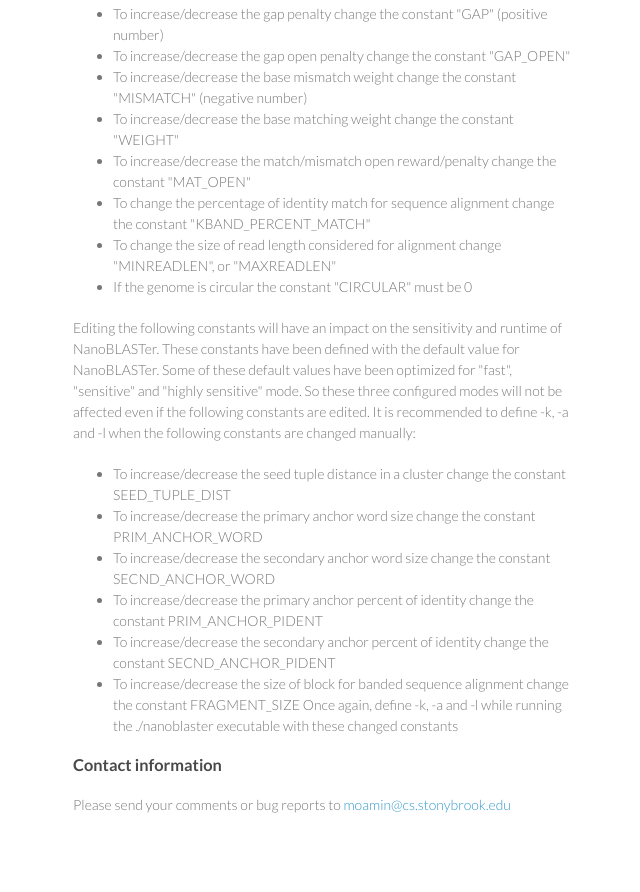
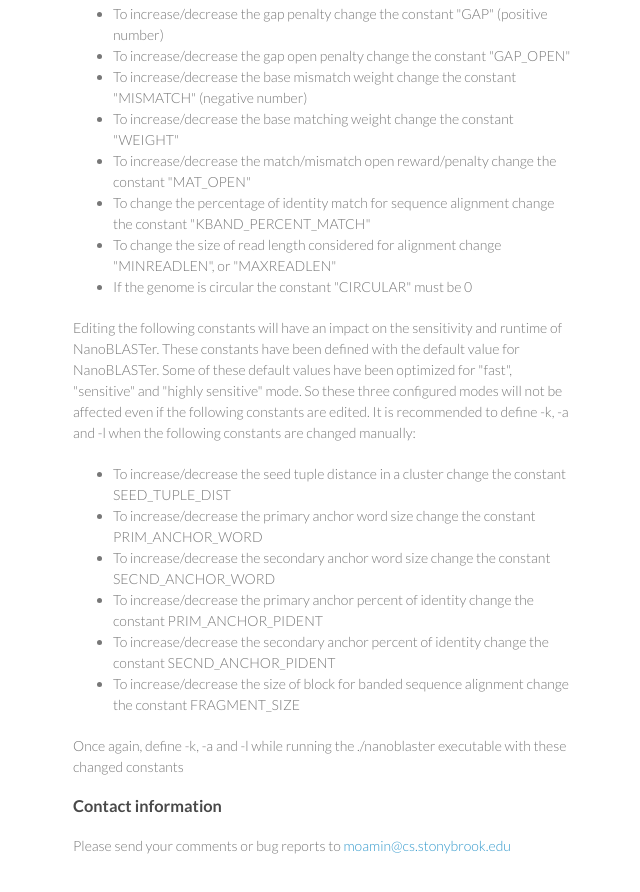
Before and after one commit to ruhulsbu/NanoBLASTer, a plain HTML site: page index.html in a window 1280 px wide. Shown: the part 2403-3295 px from the top of the page, without its empty margins (497-1137 px from the left). Drawn offline with Linux system fonts and the light colour scheme.

```diff
--- a/index.html
+++ b/index.html
@@ -142,9 +142,10 @@ $ nanoblaster -r path/to/reference.fa -i path/to/reads.fa -o output
 <li>To increase/decrease the secondary anchor word size change the constant SECND_ANCHOR_WORD</li>
 <li>To increase/decrease the primary anchor percent of identity change the constant PRIM_ANCHOR_PIDENT </li>
 <li>To increase/decrease the secondary anchor percent of identity change the constant SECND_ANCHOR_PIDENT</li>
-<li>To increase/decrease the size of block for banded sequence alignment change the constant FRAGMENT_SIZE
-Once again, define -k, -a and -l while running the ./nanoblaster executable with these changed constants</li>
+<li>To increase/decrease the size of block for banded sequence alignment change the constant FRAGMENT_SIZE</li>
 </ul>
+
+<p>Once again, define -k, -a and -l while running the ./nanoblaster executable with these changed constants</p>
 
 <h3>
 <a id="contact-information" class="anchor" href="#contact-information" aria-hidden="true"><span class="octicon octicon-link"></span></a>Contact information</h3>
```
Also changed, not shown: params.json (+1 -1 lines).
